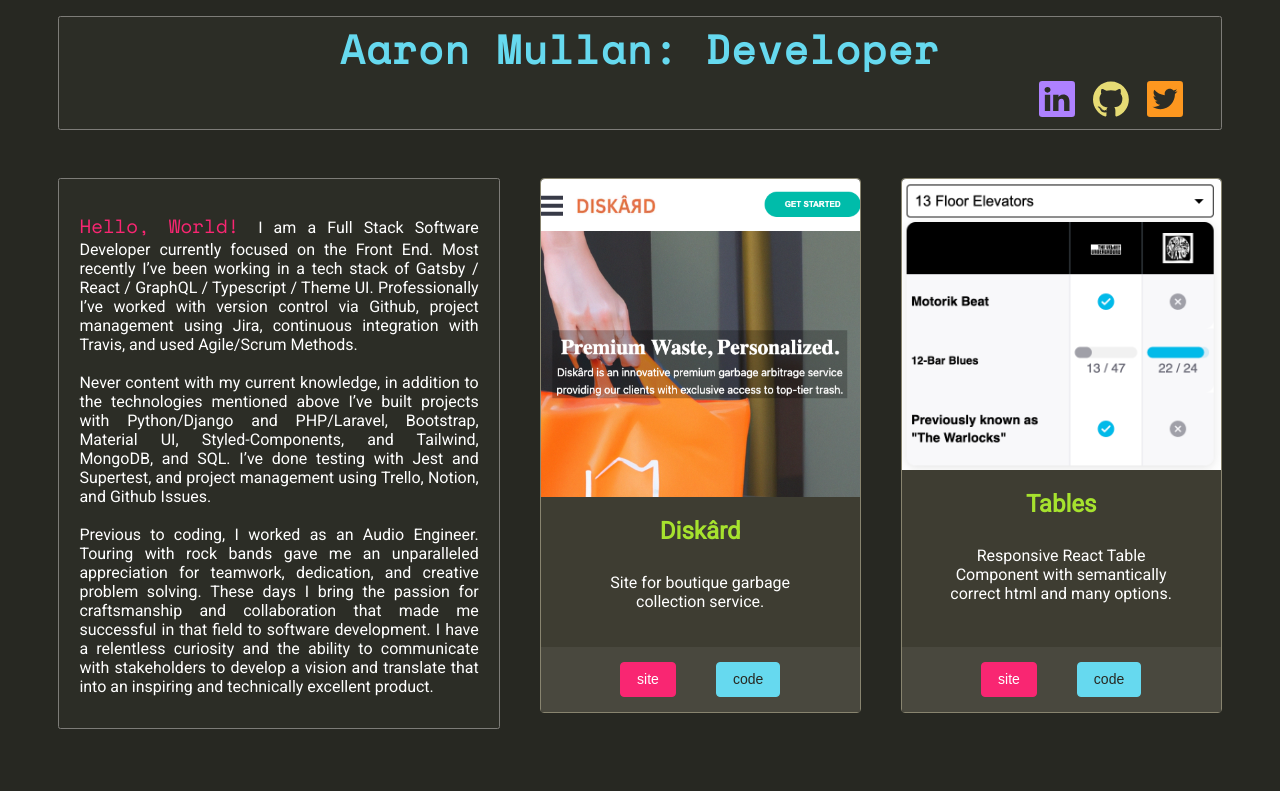
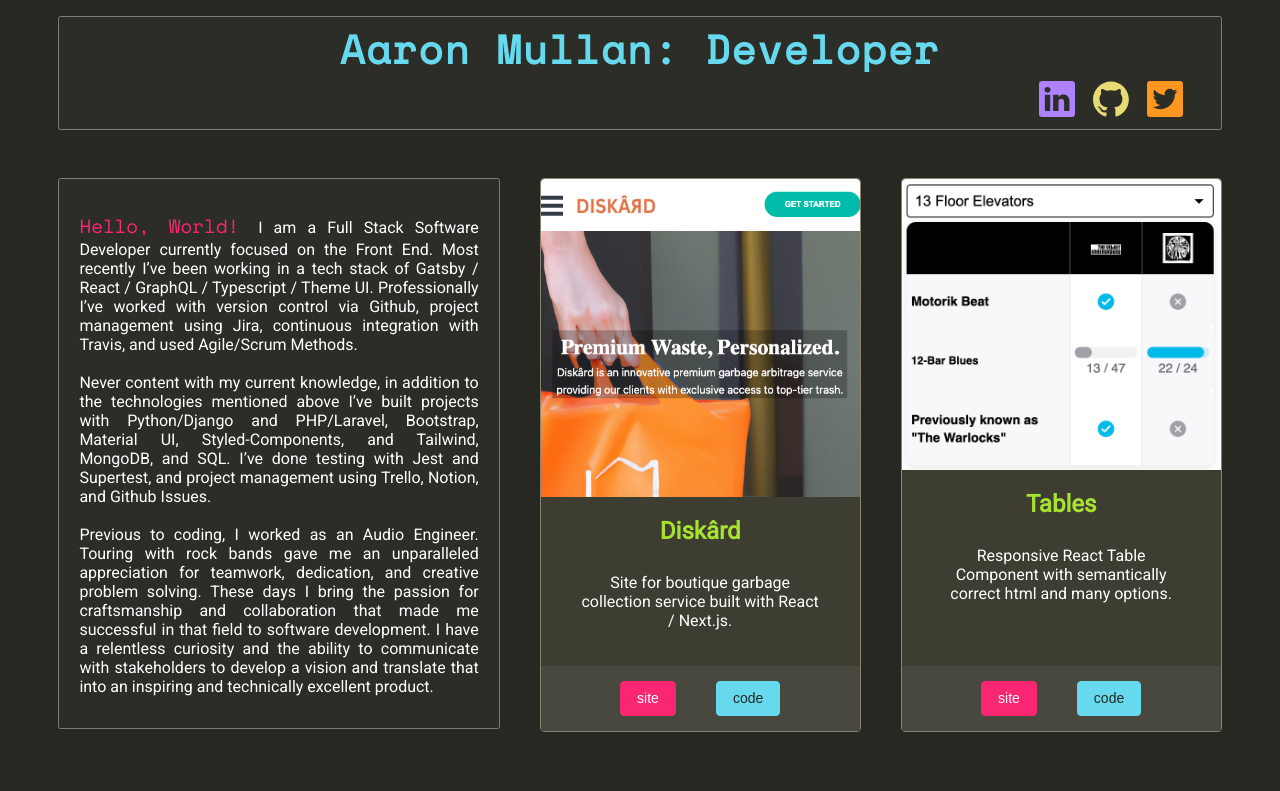
Before and after one commit to AaronMullan/aaronmullandotcom, a React (Create React App) app: page / in a window 1280 px wide. Shown: the top 791 px of the page. Built offline with nearby package versions, Linux system fonts and the light colour scheme.

Commit message:
Add next info

```diff
--- a/src/data/cardData.js
+++ b/src/data/cardData.js
@@ -14,7 +14,7 @@ const cardData = [
   {
     title: 'Diskârd',
     text:
-      'Site for boutique garbage collection service.',
+      'Site for boutique garbage collection service built with React / Next.js.',
     link: 'https://diskard.vercel.app//',
     image: diskard,
     linkText: 'site',
```
